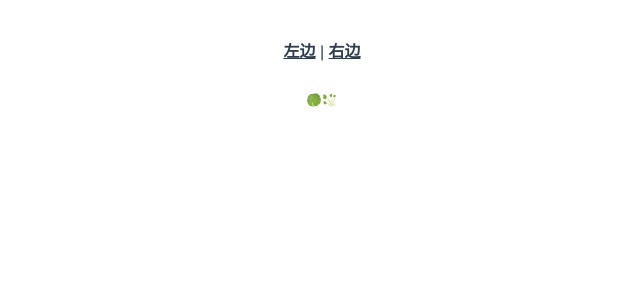
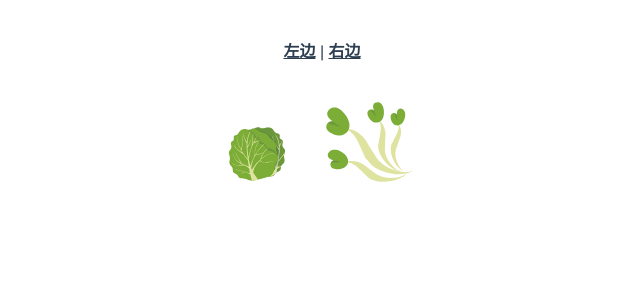
Before and after one commit to chuwx1024/newstart, a Vue app: page /#/douya in a window 1280 px wide. Shown: the top 300 px of the page, without its empty margins (318-958 px from the left). Built offline with nearby package versions, Linux system fonts and the light colour scheme.

Commit message:
个性化定义了 icon 的样式

```diff
--- a/src/components/douya.vue
+++ b/src/components/douya.vue
@@ -1,9 +1,9 @@
 <template>
-  <div>
-    <svg class="icon" aria-hidden="true">
+  <div class="douya-container">
+    <svg class="icon baoxincai-icon" aria-hidden="true">
         <use xlink:href="#icon-baoxincai"></use>
       </svg>
-      <svg class="icon" aria-hidden="true">
+      <svg class="icon lvdouya-icon" aria-hidden="true">
         <use xlink:href="#icon-lvdouya"></use>
       </svg>
   </div>
@@ -14,3 +14,15 @@ export default {
   name: 'DouYa'
 }
 </script>
+<style lang="less" scoped>
+.douya-container {
+  .baoxincai-icon {
+    font-size: 66px;
+  }
+  .lvdouya-icon {
+    font-size: 100px;
+    margin-left: 30px;
+  }
+}
+
+</style>
```
